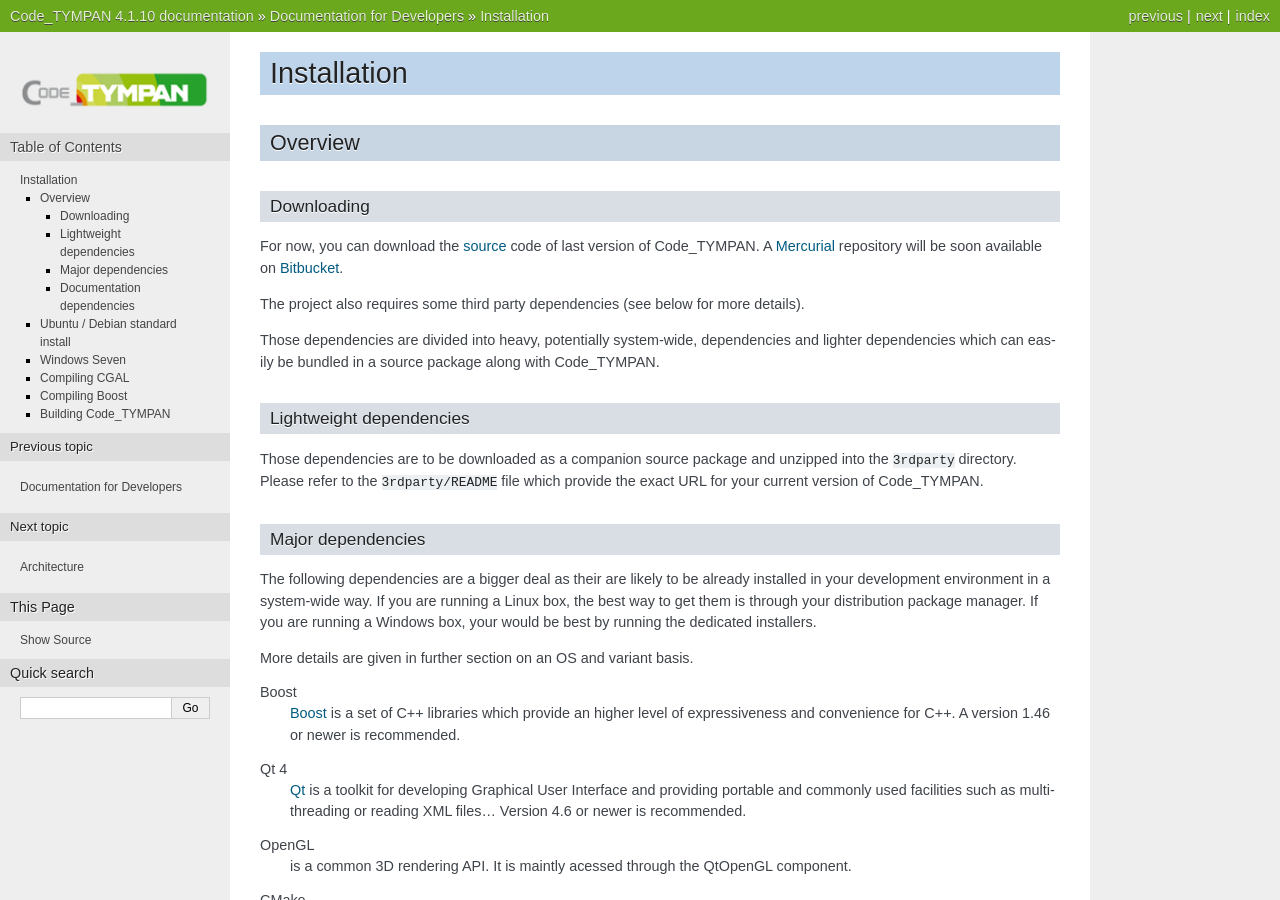
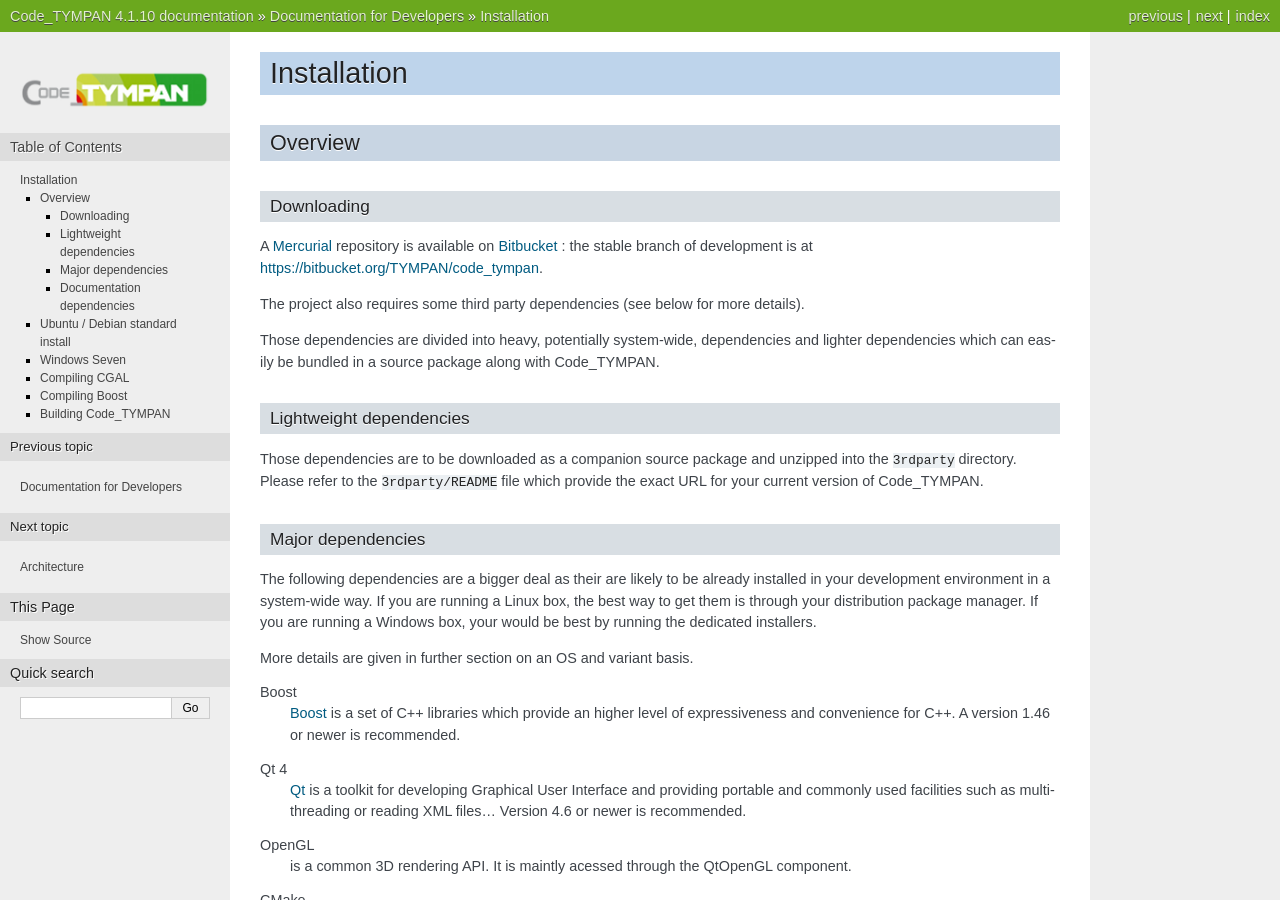
Before and after one commit to Jiunixo/test_mig2, a Sphinx documentation site: the page built from doc/developer/installation.rst, in a window 1280 px wide and 900 px high. Built offline with Sphinx 7.4.7, drawn with Linux system fonts in a browser that asks for light colours; some of the changed text lies outside the part shown.

Commit message:
[doc, cmake] Setup the doc for the build system.
related to #1571184

```diff
--- a/doc/developer/index.rst
+++ b/doc/developer/index.rst
@@ -10,6 +10,7 @@
    architecture
    convention
    tools
+   building
    testing
 
    ongoingwork
--- a/doc/developer/installation.rst
+++ b/doc/developer/installation.rst
@@ -12,10 +12,9 @@
 Downloading
 -----------
 
-For now, you can download the source_ code of last version of Code_TYMPAN.
-A Mercurial_ repository will be soon available on Bitbucket_.
+A Mercurial_ repository is available on Bitbucket_ : the stable branch
+of development is at https://bitbucket.org/TYMPAN/code_tympan.
 
-.. _source: http://code-tympan.org/index.php/download/download-code-tympan-3-9/summary/1-download-code-tympan-software/4-download-code-tympan-3-9-sources
 .. _Bitbucket: https://bitbucket.org/
 .. _Mercurial: http://mercurial.selenic.com/
 
@@ -309,6 +308,11 @@
 Studio solution (``g``). You can now build it with ``make`` or by
 opening the solution.
 
+.. note:: More about the CMake build system
+
+  If you want to add components or otherwise change the build system
+  for Code_TYMPAN you might want to have a look at :ref:`Build System
+  Documentation <build-system>` first.
 
 
 
--- a/doc/developer/tools.rst
+++ b/doc/developer/tools.rst
@@ -84,11 +84,13 @@
 .. _hgview: http://www.logilab.org/project/hgview
 
 
+.. _devel-tools-cmake:
+
 CMake
 =====
 
 `CMake`_ is an open-source build system. It is used to control the software
-compilation process using simple platform and compiler independent configuration
+compilation process using a simple platform and compiler independent configuration
 files. CMake generates native makefiles and workspaces that can be used in the
 compiler environment of your choice. On GNU/Linux, CMake generates Makefiles and
 on Windows, it can generate Visual Studio solutions.
```
Also changed, not shown: doc/developer/building.rst (added, +24 -0 lines).
